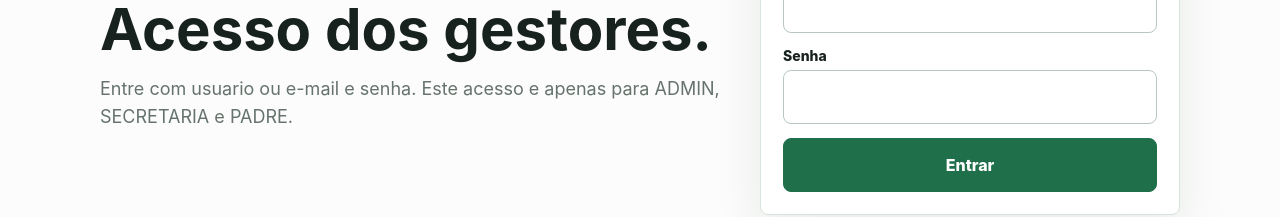
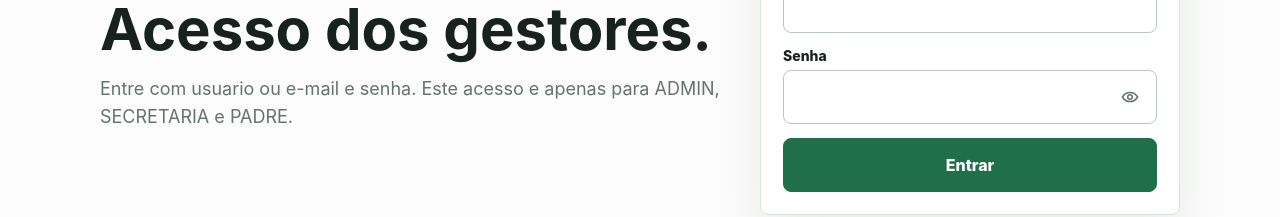
Before and after one commit to BrunoARS-dev/SASF, a Next.js app in the folder apps/web/: page /login in a window 1280 px wide. Shown: the part 341-558 px from the top of the page. Built offline with nearby package versions, Linux system fonts and the light colour scheme; no server answers.

Commit message:
Add password visibility toggle to login form

```diff
--- a/apps/web/src/app/globals.css
+++ b/apps/web/src/app/globals.css
@@ -386,6 +386,47 @@ a {
   outline: none;
 }
 
+.password-input-wrap {
+  position: relative;
+}
+
+.password-input-wrap input {
+  padding-right: 52px;
+}
+
+.password-visibility-button {
+  align-items: center;
+  background: transparent;
+  border: 0;
+  border-radius: 6px;
+  color: var(--muted);
+  display: inline-flex;
+  height: 38px;
+  justify-content: center;
+  padding: 0;
+  position: absolute;
+  right: 8px;
+  top: 50%;
+  transform: translateY(-50%);
+  width: 38px;
+}
+
+.password-visibility-button:hover {
+  background: var(--surface-soft);
+  color: var(--green-dark);
+}
+
+.password-visibility-button:focus-visible {
+  box-shadow: 0 0 0 3px rgba(31, 111, 74, 0.14);
+  color: var(--green-dark);
+  outline: none;
+}
+
+.password-visibility-button svg {
+  height: 20px;
+  width: 20px;
+}
+
 .primary-button,
 .secondary-button,
 .quiet-button {
--- a/apps/web/src/components/login-form.tsx
+++ b/apps/web/src/components/login-form.tsx
@@ -10,6 +10,7 @@ export function LoginForm() {
   const next = searchParams.get('next') ?? '/gestor'
   const [identifier, setIdentifier] = useState('')
   const [password, setPassword] = useState('')
+  const [showPassword, setShowPassword] = useState(false)
   const [submitting, setSubmitting] = useState(false)
   const [error, setError] = useState('')
 
@@ -55,14 +56,26 @@ export function LoginForm() {
       </div>
       <div className="field">
         <label htmlFor="password">Senha</label>
+        <div className="password-input-wrap">
           <input
             id="password"
             autoComplete="current-password"
             required
-          type="password"
+            type={showPassword ? 'text' : 'password'}
             value={password}
             onChange={(event) => setPassword(event.target.value)}
           />
+          <button
+            className="password-visibility-button"
+            type="button"
+            aria-label={showPassword ? 'Ocultar senha' : 'Mostrar senha'}
+            aria-pressed={showPassword}
+            title={showPassword ? 'Ocultar senha' : 'Mostrar senha'}
+            onClick={() => setShowPassword((current) => !current)}
+          >
+            {showPassword ? <EyeOffIcon /> : <EyeIcon />}
+          </button>
+        </div>
       </div>
       <button className="primary-button" type="submit" disabled={submitting}>
         {submitting ? 'Entrando...' : 'Entrar'}
@@ -71,3 +84,32 @@ export function LoginForm() {
     </form>
   )
 }
+
+function EyeIcon() {
+  return (
+    <svg viewBox="0 0 24 24" fill="none" aria-hidden="true">
+      <path
+        d="M2.8 12s3.4-5.5 9.2-5.5 9.2 5.5 9.2 5.5-3.4 5.5-9.2 5.5S2.8 12 2.8 12Z"
+        stroke="currentColor"
+        strokeWidth="1.8"
+        strokeLinejoin="round"
+      />
+      <circle cx="12" cy="12" r="2.7" stroke="currentColor" strokeWidth="1.8" />
+    </svg>
+  )
+}
+
+function EyeOffIcon() {
+  return (
+    <svg viewBox="0 0 24 24" fill="none" aria-hidden="true">
+      <path d="m4 4 16 16" stroke="currentColor" strokeWidth="1.8" strokeLinecap="round" />
+      <path
+        d="M9.1 6.9A9.9 9.9 0 0 1 12 6.5c5.8 0 9.2 5.5 9.2 5.5a16.6 16.6 0 0 1-2.4 3M14.8 17.1a9.8 9.8 0 0 1-2.8.4C6.2 17.5 2.8 12 2.8 12a16.2 16.2 0 0 1 2.5-3.1M10.1 10.1a2.7 2.7 0 0 0 3.8 3.8"
+        stroke="currentColor"
+        strokeWidth="1.8"
+        strokeLinecap="round"
+        strokeLinejoin="round"
+      />
+    </svg>
+  )
+}
```
Lines whose indentation alone changed are shown as unchanged.
